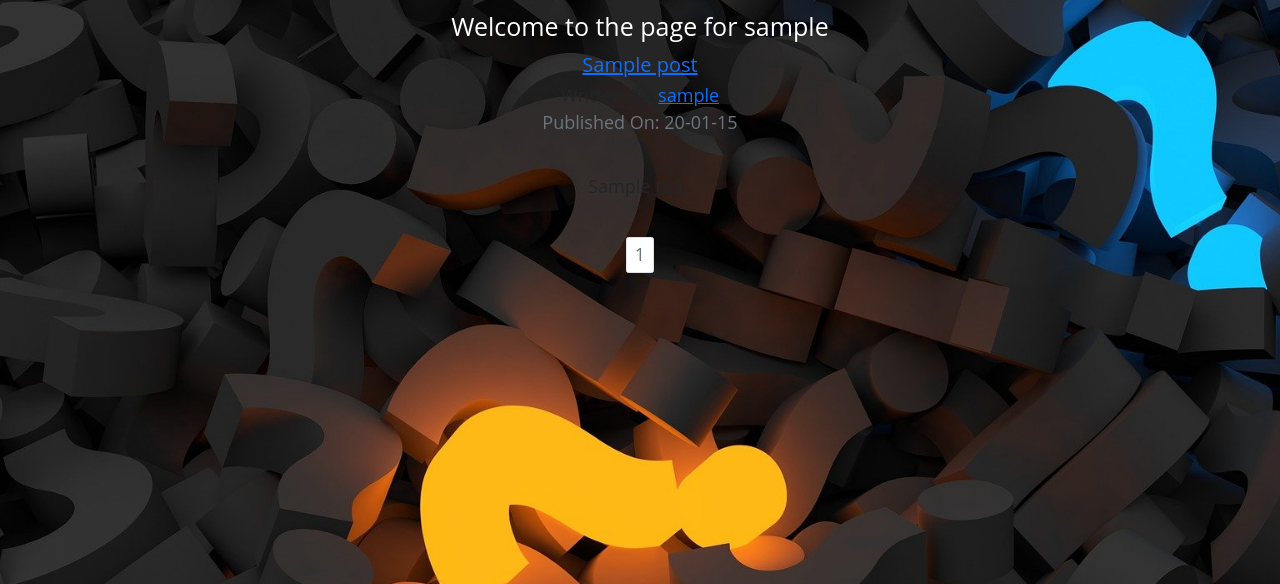
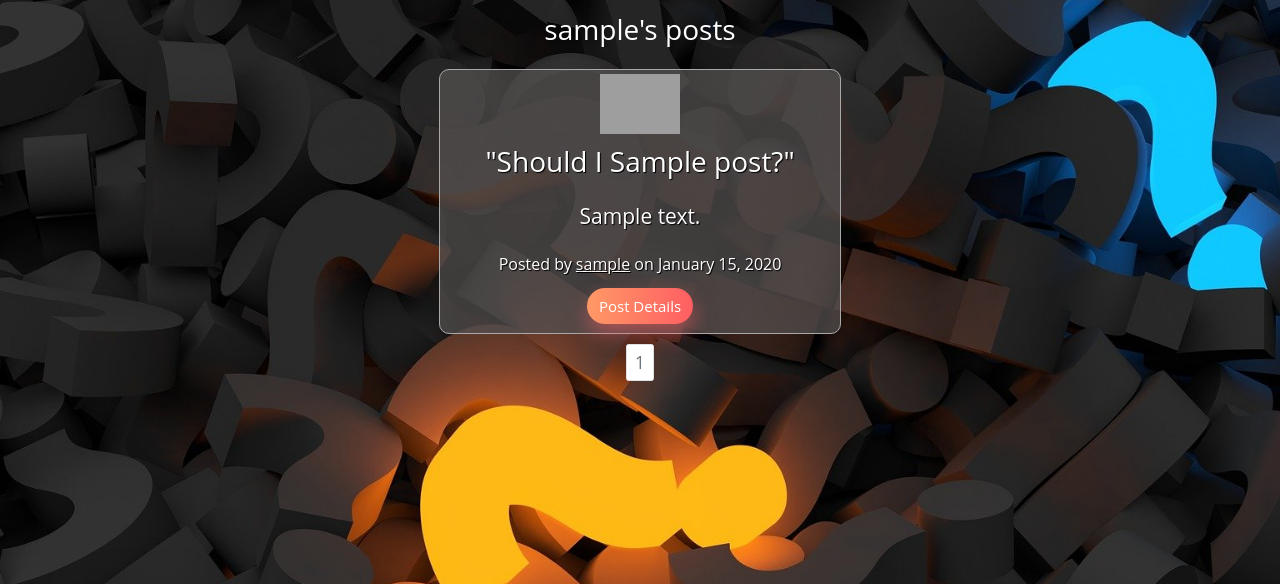
Before and after one commit to Illia-Br/should-i-do-it, a Flask app: a page that uses myapp/templates/user_posts.html in a window 1280 px wide. Shown: the part 82-666 px from the top of the page. Run offline with Flask 2, Linux system fonts and the light colour scheme; a user stored in the database is signed in; tables that the repository leaves empty hold one stand-in row (values such as "Sample post"); grey boxes are pictures that could not be loaded.

Commit message:
style user posts page

```diff
--- a/myapp/static/styles/style.css
+++ b/myapp/static/styles/style.css
@@ -49,6 +49,11 @@ body {
 h1 {
   margin: 1% 0;
   color: #fff;
+  font-size: 2.8rem;
+}
+
+h2 {
+  font-size: 2.1rem;
 }
 
 .index-main {
@@ -87,6 +92,7 @@ h1 {
 }
 
 .post-body p, .page-text{
+  font-size: 1.6rem;
   color: #fff;
   padding-bottom: 2%;
   text-shadow: 1px 1px 1px black;
@@ -94,6 +100,12 @@ h1 {
 
 .post-body p a{
   color: #fff;
+}
+
+.post-body h2{
+  color: #fff;
+  text-shadow: 1px 1px 1px black;
+  padding: 6% 0;
 }
 
 .btn-prim {
@@ -221,7 +233,12 @@ h1 {
 }
 
 .btn-container .btn-update {
-  margin-right: 1%;
+  margin-right: 8px;
+}
+
+.btn-container .btn-delete, .btn-container .btn-update {
+  font-size: 1.2rem;
+  padding: 0.6rem 1rem;
 }
 
 .card {
@@ -234,7 +251,3 @@ h1 {
 .card p{
   font-size: 1.4rem;
 }
-
-.card .btn-delete, .card .btn-update {
-  font-size: 1.2rem;
-}
--- a/myapp/templates/post.html
+++ b/myapp/templates/post.html
@@ -22,11 +22,11 @@
         {% endif %}
      <div class="btn-container">
       <form action="{{ url_for('votes.add_vote_pro', post_id=post.id) }}" method="POST">
-        <input class="btn btn-secondary" type="submit" value="Pro">
+        <input class="btn btn-update" type="submit" value="Vote Pro">
       </form>
 
       <form action="{{ url_for('votes.add_vote_against', post_id=post.id) }}" method="POST">
-        <input class="btn btn-danger" type="submit" value="Against">
+        <input class="btn-delete" type="submit" value="Vote Against">
       </form>
      </div>
    {% endif %}
@@ -46,7 +46,7 @@
       {% for comment in comments.items %}
       <div class="card">
           <div class="card-body">
-            <p>Commented by {{comment.author.username}} on {{comment.date.strftime('%B %d, %Y')}} at {{comment.date.strftime('%I:%M %p')}}</p>
+            <p>Comment by {{comment.author.username}} on {{comment.date.strftime('%B %d, %Y')}} at {{comment.date.strftime('%I:%M %p')}}</p>
             <h2>{{comment.text}}</h2>
           </div>
           {% if comment.author == current_user %}
--- a/myapp/templates/user_posts.html
+++ b/myapp/templates/user_posts.html
@@ -1,25 +1,24 @@
 {% extends "base.html" %}
 {% block content %}
-    <div class="container">
-        <div class="jumbotron">
-            <div align="center">
-                <h1>Welcome to the page for {{user.username}}</h1>
+    <h1>{{user.username}}'s posts</h1>
+    <main class="index-main">
+        {% for each_post in posts.items %}
+            <div class="post">
+                <img id="post-img" src="/static/styles/images/decision2.png" alt="post-img">
+                <div class="post-body">
+                    <h1>
+                        "Should I {{each_post.title}}?"
+                    </h1>
+                    <h2>
+                        {{each_post.description}}
+                    </h2>
+                    <p>Posted by <a href="{{url_for('users.user_posts', username=each_post.author.username)}}">{{each_post.author.username}}</a> on {{each_post.date.strftime('%B %d, %Y')}}</p>
+                    <a class="btn-prim" href="{{url_for('posts.post', post_id=each_post.id)}}">Post Details</a>
+                </div>
             </div>
-        </div>
-     {% for each_post in posts.items %}
-    <h2>
-        <a href="{{url_for('posts.post', post_id=each_post.id)}}">{{each_post.title}}</a>
-    </h2>
-    Written By: <a href="{{url_for('users.user_posts', username=each_post.author.username)}}">{{each_post.author.username}}</a>
+        {% endfor %}
 
-    <p class="text-muted">
-        Published On: {{each_post.date.strftime("%y-%m-%d")}}
-    </p>
-    <br>
-    <p>{{each_post.description}}</p>
-    <br>
-    {% endfor %}
-    </div>
+    </main>
 
     <nav aria-label="Page Navigation example">
         <ul class="pagination justify-content-center">
```
